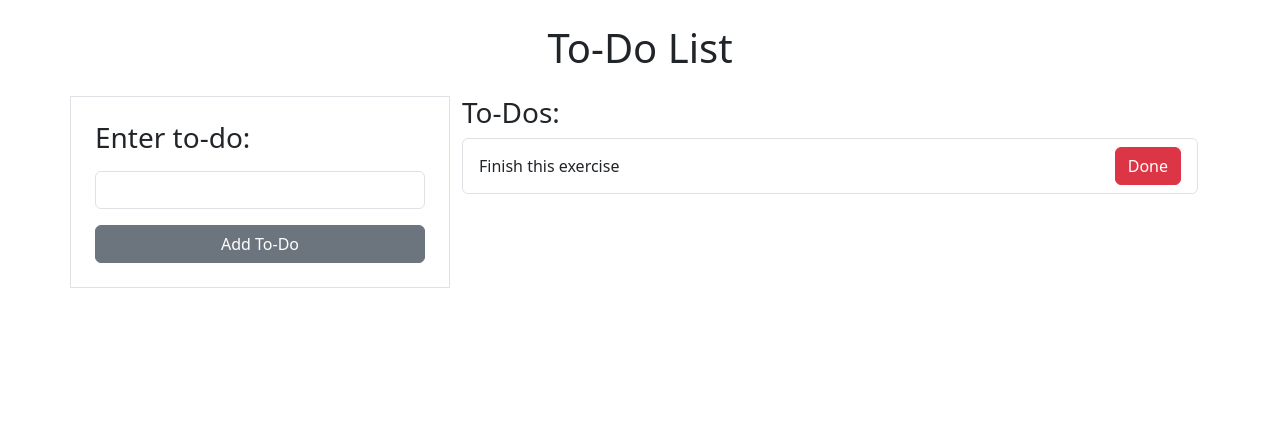
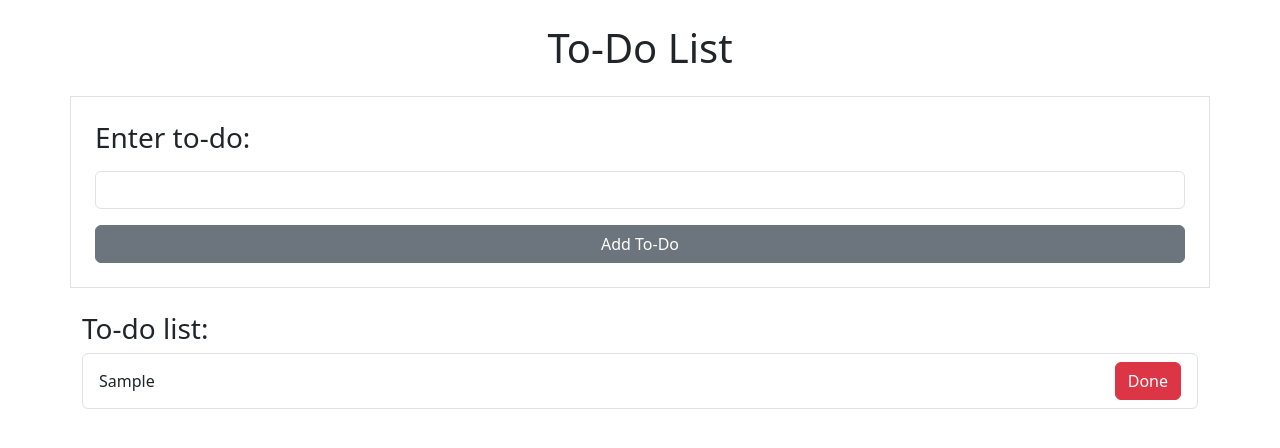
Before and after one commit to RobertBuenoDelacruz/codeup-web-exercises, a website: page to-do-list.html in a window 1280 px wide. Both pictures are taken after typing "Sample" into the empty fields and a click on the button "Add To-Do". Drawn offline with nearby package versions, Linux system fonts and the light colour scheme.

Commit message:
to do list

```diff
--- a/js/to-do-list.js
+++ b/js/to-do-list.js
@@ -1,15 +1,37 @@
-document.getElementById('to-do-form').addEventListener('submit', function(event) {
-    event.preventDefault();
+document.addEventListener('DOMContentLoaded', function () {
+    const todoForm = document.getElementById('to-do-form');
+    const todoInput = document.getElementById('to-do');
+    const todoList = document.getElementById('to-do-list');
 
-    const toDoInput = document.getElementById('to-do');
-    const toDoText = toDoInput.value.trim();
+    // Function to add a new to-do item
+    function addTodoItem(event) {
+        event.preventDefault(); // Prevent form submission
 
-    if (toDoText !== '') {
-        createToDoItem(toDoText);
-        toDoInput.value = '';
+        const todoText = todoInput.value.trim();
+
+        if (todoText !== '') {
+            const listItem = document.createElement('li');
+            listItem.classList.add('to-do-item', 'list-group-item', 'd-flex', 'justify-content-between', 'align-items-center');
+
+            const todoContent = document.createElement('p');
+            todoContent.classList.add('m-0');
+            todoContent.textContent = todoText;
+
+            const doneButton = document.createElement('button');
+            doneButton.classList.add('btn', 'btn-danger');
+            doneButton.textContent = 'Done';
+            doneButton.addEventListener('click', function () {
+                listItem.remove(); // Remove the clicked item
+            });
+
+            listItem.appendChild(todoContent);
+            listItem.appendChild(doneButton);
+
+            todoList.appendChild(listItem);
+
+            todoInput.value = ''; // Clear the input field
+        }
     }
+
+    todoForm.addEventListener('submit', addTodoItem);
 });
-
-function createToDoItem(text) {
-    const toDoList = document.getElementById('to-do-list')
-}
--- a/to-do-list.html
+++ b/to-do-list.html
@@ -12,20 +12,16 @@
         <h1>To-Do List</h1>
     </header>
     <main class="row">
-        <section class="border border-lg-none p-4 col-lg-4">
+        <section class="border border-lg-none p-4">
             <form id="to-do-form">
                 <h3><label class="form-label" for="to-do">Enter to-do:</label></h3>
                 <input class="form-control" type="text" name="to-do" id="to-do">
                 <div class="d-grid"><button class="btn btn-secondary mt-3 add">Add To-Do</button></div>
             </form>
         </section>
-        <section class="my-4 my-lg-0 col-lg-8">
-            <h3>To-Dos:</h3>
+        <section class="my-4">
+            <h3>To-do list:</h3>
             <ul class="list-group" id="to-do-list">
-                <li class="to-do-item list-group-item d-flex justify-content-between align-items-center">
-                    <p class="m-0">Finish this exercise</p>
-                    <button class="btn btn-danger">Done</button>
-                </li>
             </ul>
         </section>
     </main>
```
